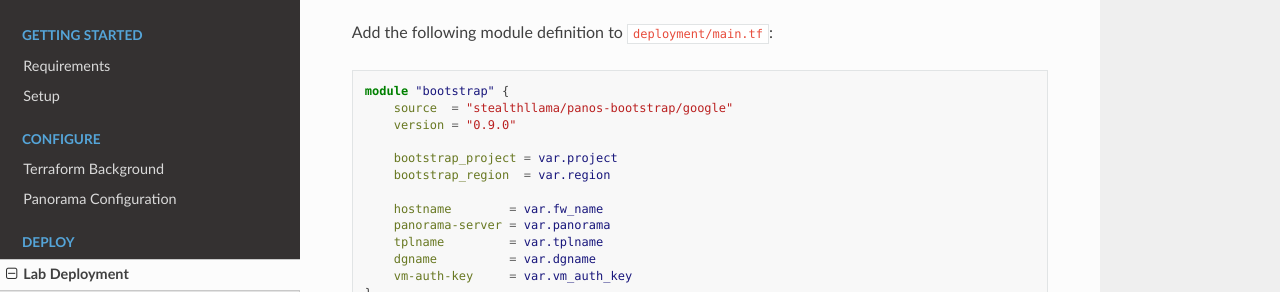
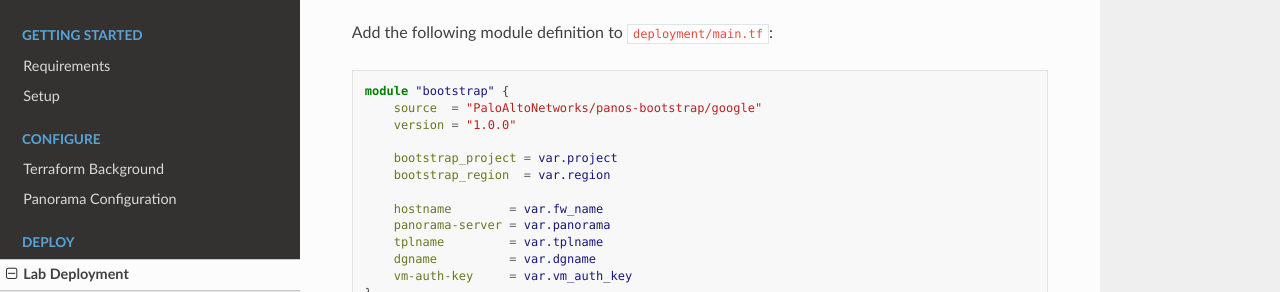
Before and after one commit to PaloAltoNetworks/terraform-iac-lab, a Sphinx documentation site: the page built from docs/03-deploy/deploy.rst, in a window 1280 px wide and 1400 px high, scrolled down 2754 px. Shown: the part 159-451 px from the top of the window. Built offline with Sphinx 7.4.7 and the Read the Docs theme 2.0.0, drawn with Linux system fonts in a browser that asks for light colours; some of the changed text lies outside the part shown.

Commit message:
Updated module and pan-os version

```diff
--- a/docs/03-deploy/deploy.rst
+++ b/docs/03-deploy/deploy.rst
@@ -131,8 +131,8 @@
 .. code-block:: terraform
 
     module "bootstrap" {
-        source  = "stealthllama/panos-bootstrap/google"
-        version = "0.9.0"
+        source  = "PaloAltoNetworks/panos-bootstrap/google"
+        version = "1.0.0"
 
         bootstrap_project = var.project
         bootstrap_region  = var.region
@@ -148,7 +148,7 @@
 the code, it's on the
 `PaloAltoNetworks GitHub page <https://github.com/PaloAltoNetworks/terraform-google-panos-bootstrap>`_.) This will
 create the Google Storage bucket for holding a PAN-OS bootstrap configuration, as well as
-`the required files <https://docs.paloaltonetworks.com/vm-series/9-0/vm-series-deployment/bootstrap-the-vm-series-firewall.html>`_.
+`the required files <https://docs.paloaltonetworks.com/vm-series/10-0/vm-series-deployment/bootstrap-the-vm-series-firewall.html>`_.
 
 
 Add the firewall module
@@ -163,7 +163,7 @@
 
         fw_name             = var.fw_name
         fw_zone             = var.zone
-        fw_image            = "https://www.googleapis.com/compute/v1/projects/paloaltonetworksgcp-public/global/images/vmseries-bundle2-901"
+        fw_image            = "https://www.googleapis.com/compute/v1/projects/paloaltonetworksgcp-public/global/images/vmseries-flex-bundle2-1000"
         fw_machine_type     = "n1-standard-4"
         fw_machine_cpu      = "Intel Skylake"
         fw_bootstrap_bucket = module.bootstrap.bootstrap_name
@@ -206,8 +206,8 @@
     }
 
     module "bootstrap" {
-        source  = "stealthllama/panos-bootstrap/google"
-        version = "0.9.0"
+        source  = "PaloAltoNetworks/panos-bootstrap/google"
+        version = "1.0.0"
 
         bootstrap_project = var.project
         bootstrap_region  = var.region
@@ -272,7 +272,7 @@
 
         fw_name             = var.fw_name
         fw_zone             = var.zone
-        fw_image            = "https://www.googleapis.com/compute/v1/projects/paloaltonetworksgcp-public/global/images/vmseries-bundle2-901"
+        fw_image            = "https://www.googleapis.com/compute/v1/projects/paloaltonetworksgcp-public/global/images/vmseries-flex-bundle2-1000"
         fw_machine_type     = "n1-standard-4"
         fw_machine_cpu      = "Intel Skylake"
         fw_bootstrap_bucket = module.bootstrap.bootstrap_name
```
